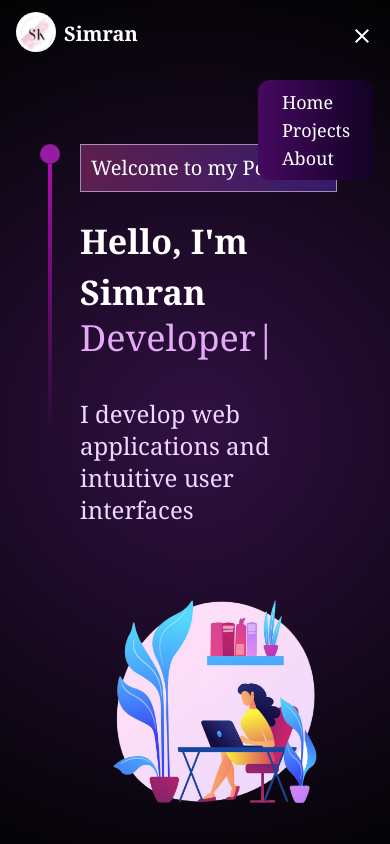
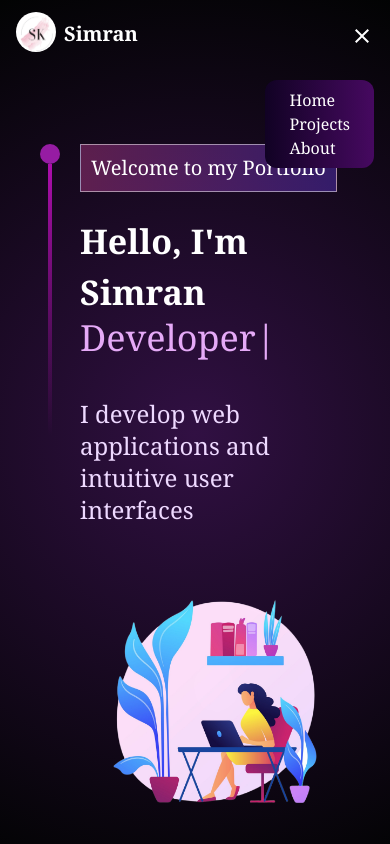
Before and after one commit to Simrankaur16/myPortfolio, a React (Vite) app: page / in a window 390 px wide. Both pictures are taken after a click on the element 362 px from the left and 36 px from the top of the page. Shown: the top 844 px of the page. Built offline with nearby package versions, Linux system fonts and the light colour scheme.

Commit message:
navbar update

```diff
--- a/src/components/Navbar.jsx
+++ b/src/components/Navbar.jsx
@@ -103,7 +103,7 @@ const Navbar = () => {
              <ul className='text-ba'>
               {
                 navItems.map(({id,text})=>(
-                  <li className='hover:scale-105 duration-200 cursor-pointer text-lg' key={id}>
+                  <li className='hover:scale-105 duration-200 cursor-pointer text-base' key={id}>
 
                     <Link to={text}
                    smooth={true}
--- a/src/index.css
+++ b/src/index.css
@@ -11,8 +11,9 @@
   background: #400951; /* fallback for old browsers */
   background: linear-gradient(
     to right,
-    #460960,
-    #110224
+    #110224 ,
+    #460960
+
   );
 
 }
```
